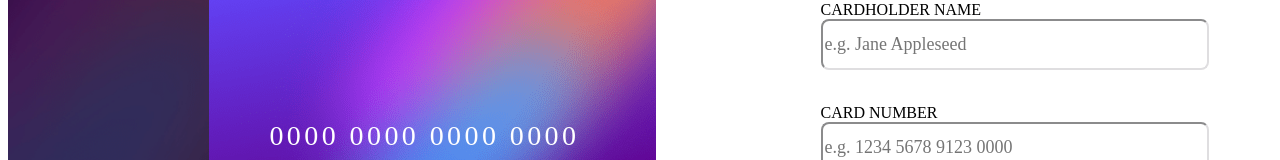
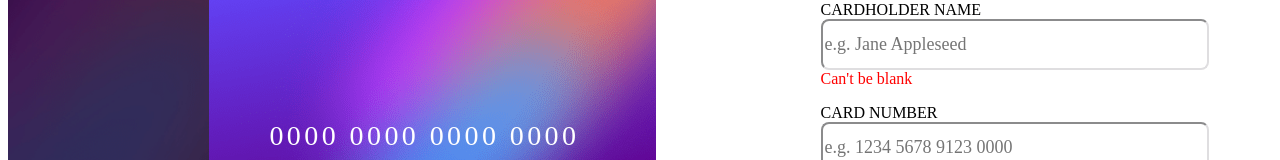
Before and after one commit to arianecrestani/interactive-card-details, a React (Create React App) app in the folder card-details-form/: page / in a window 1280 px wide. Shown: the part 233-393 px from the top of the page. Built offline with nearby package versions, Linux system fonts and the light colour scheme.

Commit message:
set length value max, set regex to input

```diff
--- a/card-details-form/src/CardContext.js
+++ b/card-details-form/src/CardContext.js
@@ -8,8 +8,8 @@ export function CardProvider({ children }) {
   const [month, setMonth] = useState("");
   const [year, setYear] = useState("");
   const [cvc, setCvc] = useState("");
-  const [showInputError, setShowInputError] = useState(false);
-
+  const [showNameInputError, setShowInputError] = useState(false);
+  const [showNumberInputError, setShowNumberInputError] = useState(false);
 
   return (
     <CardContext.Provider
@@ -24,8 +24,10 @@ export function CardProvider({ children }) {
         setYear,
         cvc,
         setCvc,
-        showInputError,
+        showNameInputError,
         setShowInputError,
+        showNumberInputError,
+        setShowNumberInputError,
       }}
     >
       {children}
--- a/card-details-form/src/Components/InputField.jsx
+++ b/card-details-form/src/Components/InputField.jsx
@@ -25,17 +25,25 @@ export default function InputField({
   inputName,
   inputwidth,
   onChange,
-  showInputError,
+  showNameInputError,
+  showNumberInputError,
+  maxLength
 }) {
   return (
     <div>
       <Label>{label}</Label>
       <InputName
+        maxLength={maxLength}
         onChange={onChange}
         placeholder={inputName}
         inputwidth={inputwidth}
       />
-      <LabelError visibilityLabel={showInputError}>Can't be blank</LabelError>
+      <LabelError visibilityLabel={showNameInputError}>
+        Can't be blank
+      </LabelError>
+      {/* <LabelError visibilityLabel={showNumberInputError}>
+        Wrong format,numbers only
+      </LabelError> */}
     </div>
   );
 }
--- a/card-details-form/src/Components/Inputs.jsx
+++ b/card-details-form/src/Components/Inputs.jsx
@@ -39,23 +39,27 @@ export default function Inputs() {
     setMonth,
     setYear,
     setCvc,
-    showInputError,
+    showNameInputError,
     setShowInputError,
+    showNumberInputError,
+    setShowNumberInputError,
   } = useContext(CardContext);
 
   useEffect(() => {
-    if (name.length > 24) {
+    if (name.length > 24 || name.length < 1) {
       setShowInputError(true);
     } else {
       setShowInputError(false);
     }
-  }, [name])
+  }, [name]);
 
-  // useEffect(() => {
-  //   if (number.length > 16) {
-  //     setNumber("");
-  //   }
-  // }, [number]);
+  useEffect(() => {
+    if (number.length >= 19) {
+      setShowNumberInputError(true);
+    } else {
+      setShowNumberInputError(false);
+    }
+  }, [number]);
 
   // const inputMonthHandler = () => {
   //   if (month.length > 3) {
@@ -77,22 +81,26 @@ export default function Inputs() {
     <div>
       <FirstSection>
         <InputField
-          showInputError={showInputError}
+          maxLength={24}
+          showNameInputError={showNameInputError}
           label="CARDHOLDER NAME"
           inputName="e.g. Jane Appleseed"
           onChange={(e) => {
-            setName(e.target.value.replace(/[^a-zA-Z]/g, "").trim());
+            e.target.value = e.target.value.replace(/[^a-zA-Z]/g, "").trim();
+            setName(e.target.value);
           }}
         />
         <InputField
+          maxLength={19}
           label="CARD NUMBER"
+          showNumberInputError={showNumberInputError}
           inputName="e.g. 1234 5678 9123 0000"
           onChange={(e) => {
             setNumber(
-              e.target.value
-                // .replace(/\D+/g, "")
-                // .replace(/(.{4})/g, "$1 ")
-                // .trim()
+              (e.target.value = e.target.value
+                .replace(/\D+/g, "")
+                .replace(/(.{4})/g, "$1 ")
+                .trim())
             );
           }}
         />
```
